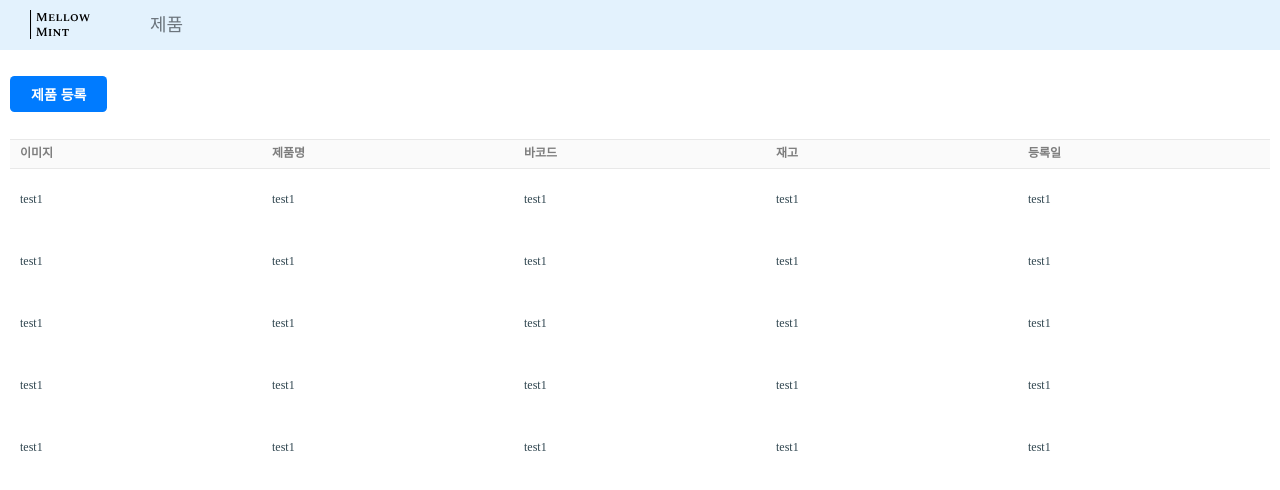
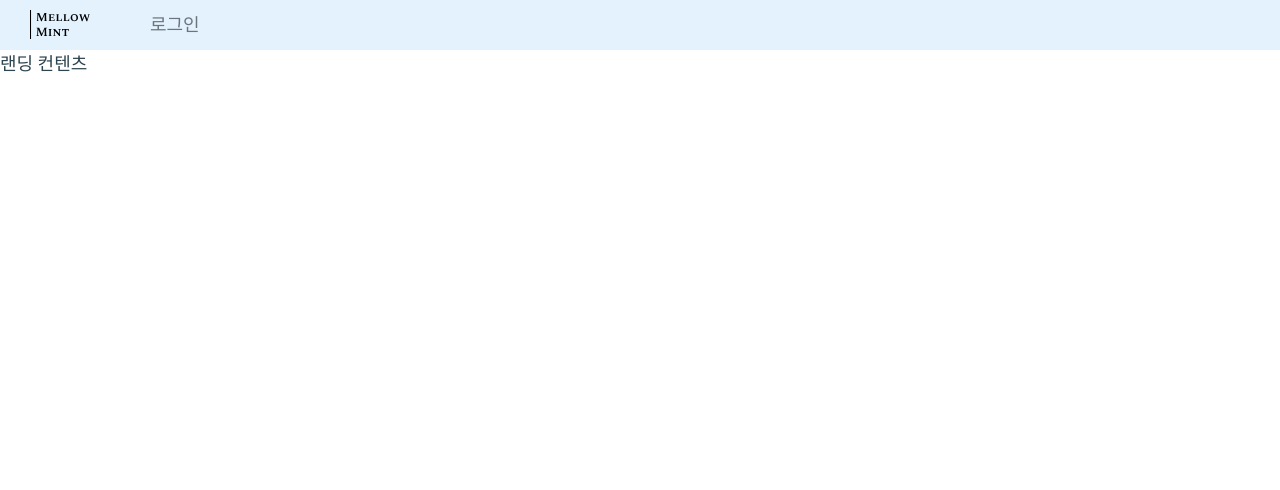
Before and after one commit to oyg0420/my-inventory-webapp, a React (Create React App) app: page / in a window 1280 px wide. Shown: the top 490 px of the page. Built offline with nearby package versions, Linux system fonts and the light colour scheme.

Commit message:
feat(): Landing, Main 컴포넌트 생성
1) Main, Landing 컴포넌트 생성

```diff
--- a/src/components/modules/Layout.tsx
+++ b/src/components/modules/Layout.tsx
@@ -46,7 +46,7 @@ export const LayoutHaeder: React.FC = ({ children }) => {
   return <StyledLayoutHeader>{children}</StyledLayoutHeader>;
 };
 
-export type LinkType = { path: string; label: string };
+export type LinkType = { path: string; label: string; key: string };
 
 type Props = {
   links: LinkType[];
--- a/src/components/modules/NavigationBar.tsx
+++ b/src/components/modules/NavigationBar.tsx
@@ -47,7 +47,7 @@ const NavigationBar: React.FC<Props> = ({ links }) => {
       <NavigationBarLogo />
       <NavigationBarLinkGroup>
         {links.map(link => (
-          <NavigationBarLinkWrapper>
+          <NavigationBarLinkWrapper key={link.key}>
             <NavigationBarLink to={link.path}>{link.label}</NavigationBarLink>
           </NavigationBarLinkWrapper>
         ))}
--- a/src/components/pages/Home.tsx
+++ b/src/components/pages/Home.tsx
@@ -2,10 +2,11 @@ import React from 'react';
 import { Switch, Route } from 'react-router-dom';
 import Inventory from 'components/pages/Inventory';
 import Layout from 'components/modules/Layout';
+import { v4 } from 'uuid';
 
 const Home: React.FC = () => {
   return (
-    <Layout links={[{ path: '/', label: '제품' }]}>
+    <Layout links={[{ path: '/', label: '제품', key: v4() }]}>
       <Switch>
         <Route exact path="/">
           <Inventory />
--- /dev/null
+++ b/src/components/pages/Landing.tsx
@@ -0,0 +1,19 @@
+import Layout from 'components/modules/Layout';
+import React from 'react';
+import { Route, Switch } from 'react-router-dom';
+import { v4 } from 'uuid';
+
+const Landing: React.FC = () => {
+  return (
+    <Layout links={[{ path: '/sign_in', label: '로그인', key: v4() }]}>
+      <Switch>
+        <Route exact path="/">
+          랜딩 컨텐츠
+        </Route>
+        <Route path="/sign_in">로그인</Route>
+      </Switch>
+    </Layout>
+  );
+};
+
+export default Landing;
--- /dev/null
+++ b/src/components/pages/Main.tsx
@@ -0,0 +1,8 @@
+import React from 'react';
+import Landing from './Landing';
+
+const Main: React.FC = () => {
+  return <Landing />;
+};
+
+export default Main;
--- a/src/index.tsx
+++ b/src/index.tsx
@@ -1,18 +1,18 @@
 import React from 'react';
 import ReactDOM from 'react-dom';
-import Home from 'components/pages/Home';
 import { Provider } from 'react-redux';
 import store from 'config/store';
 import { BrowserRouter } from 'react-router-dom';
 import { ThemeProvider } from 'styled-components';
 import { theme, GlobalStyle } from 'components/styles';
+import Main from 'components/pages/Main';
 
 ReactDOM.render(
   <Provider store={store}>
     <BrowserRouter>
       <GlobalStyle />
       <ThemeProvider theme={theme}>
-        <Home />
+        <Main />
       </ThemeProvider>
     </BrowserRouter>
   </Provider>,
```
